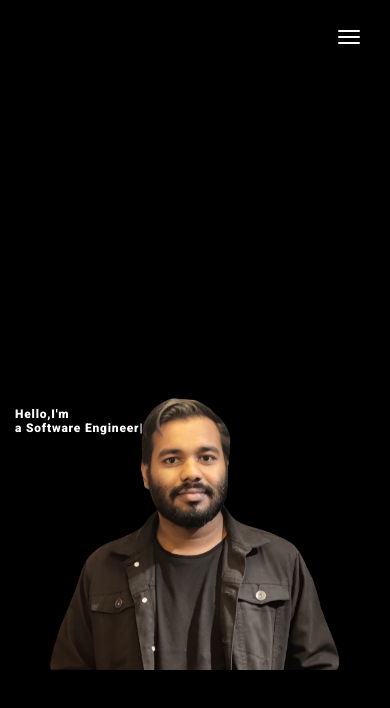
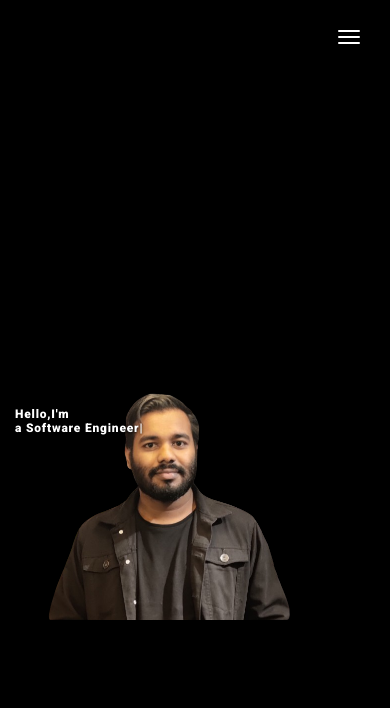
Before and after one commit to foyez-hub/foyez, a plain HTML site: page index.html in a window 390 px wide. Drawn offline with Linux system fonts and the light colour scheme.

Commit message:
responsive

```diff
--- a/index.html
+++ b/index.html
@@ -61,7 +61,7 @@
   .floating-image {
     width: 400px; /* Adjust width for mobile */
     height: 400px; /* Maintain aspect ratio */
-    margin-top: 15%;
+    margin-top: 20%;
     margin-left: 20%;
     top: 5px;
     left: 5px;
@@ -78,8 +78,8 @@
 
 @media (max-width: 480px) {
   .floating-image {
-    width: 300px; /* Adjust width for smaller mobile screens */
-    height: 300px; /* Maintain aspect ratio */
+    width: 250px; /* Adjust width for smaller mobile screens */
+    height: 250px; /* Maintain aspect ratio */
     margin-top: 100%;
     margin-left: 5%;
     top: 10px;
@@ -91,7 +91,7 @@
   }
 
   #typed-strings {
-    font-size: 1rem; /* Further adjust font size for smaller screens */
+    font-size: 8rem; /* Further adjust font size for smaller screens */
   }
 }
 
```
